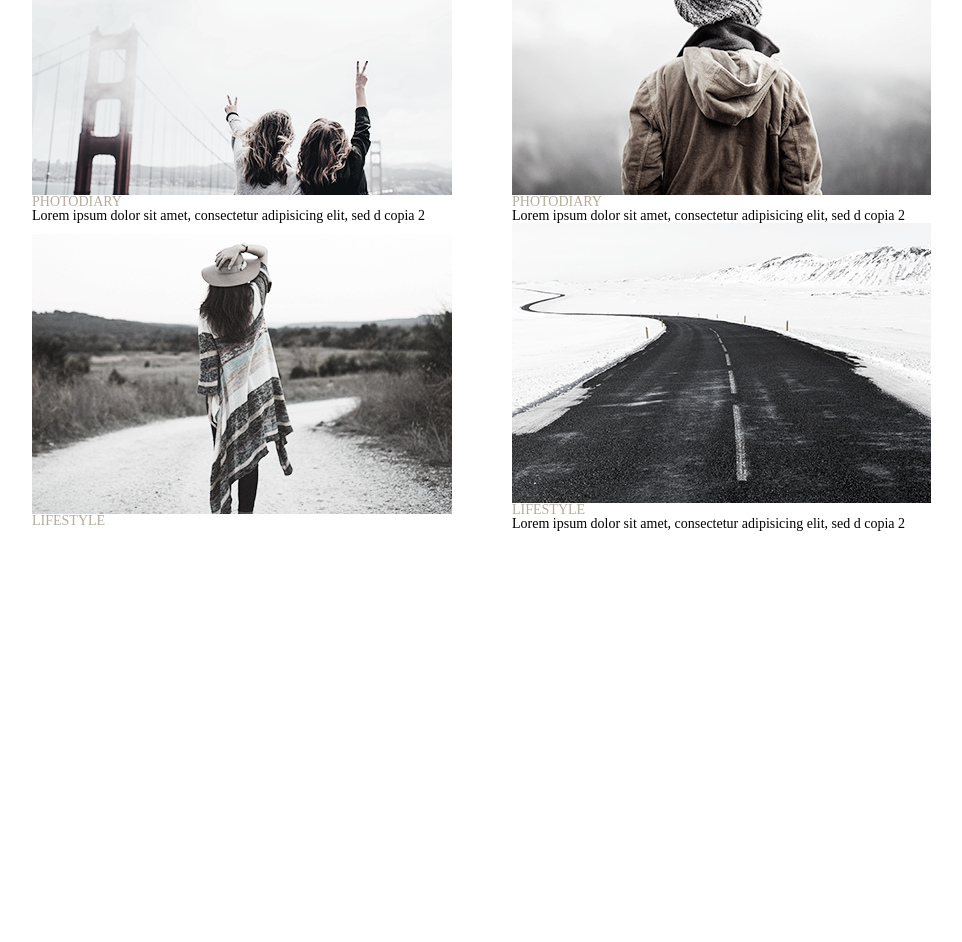
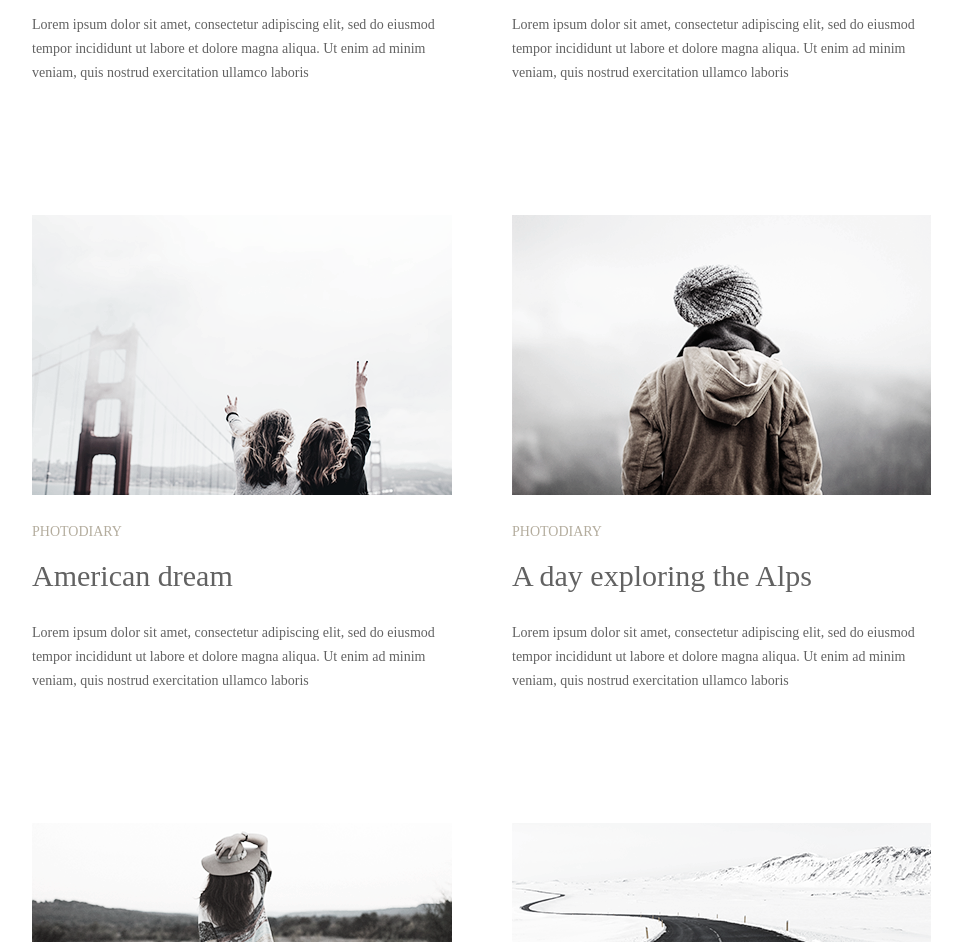
Before and after one commit to relconnect/goit-fe-course, a plain HTML site: page hw-03/index.html in a window 1280 px wide. Shown: the part 578-1520 px from the top of the page, without its empty margins (158-1120 px from the left). Before the commit the page ends 1109 px from the top, so only its background shows below. Drawn offline with Linux system fonts and the light colour scheme.

Commit message:
add changes

```diff
--- a/hw-03/css/style.css
+++ b/hw-03/css/style.css
@@ -107,7 +107,7 @@ section {
 }
 body {
   line-height: 1;
-    font-size: 0;
+  font-size: 0;
 }
 ol,
 ul {
@@ -142,7 +142,6 @@ li {
   display: inline-block;
   width: 144px;
   text-transform: uppercase;
-
 }
 
 a:hover {
@@ -164,16 +163,36 @@ li > a {
 }
 p {
   font-size: 14px;
+  font-family: "Playfair Display";
+  color: rgb(98, 98, 98);
 }
 .title {
   font-family: "Ubuntu";
   color: rgb(180, 173, 158);
   text-transform: uppercase;
+  margin-bottom: 22px;
 }
 article {
-    width: 420px;
-    display:inline-block;
+  width: 420px;
+  display: inline-block;
 }
-.left{
-    margin-right: 60px;
+.left {
+  margin-right: 60px;
 }
+img {
+  margin-bottom: 30px;
+}
+h2 {
+  font-size: 30px;
+  font-family: "Playfair Display";
+  color: rgb(98, 98, 98);
+  font-weight: normal;
+  padding-bottom: 30px;
+}
+.content {
+  font-size: 14px;
+  font-family: "Playfair Display";
+  color: rgb(98, 98, 98);
+  line-height: 1.714em;
+  padding-bottom: 130px;
+}
--- a/hw-03/index.html
+++ b/hw-03/index.html
@@ -26,37 +26,37 @@
                 <img src="img/img-1.png" alt="">
                 <p class="title">Lifestyle</p>
                 <h2>More than just a music festival</h2>
-                <p>Lorem ipsum dolor sit amet, consectetur adipisicing elit, sed d copia 2</p>
+                <p class="content">Lorem ipsum dolor sit amet, consectetur adipiscing elit, sed do eiusmod tempor incididunt ut labore et dolore magna aliqua. Ut enim ad minim veniam, quis nostrud exercitation ullamco laboris</p>
             </article>
             <article>
                 <img src="img/img-2.png" alt="">
                 <p class="title">Lifestyle</p>
                 <h2>Life tastes better with coffee</h2>
-                <p>Lorem ipsum dolor sit amet, consectetur adipisicing elit, sed d copia 2</p>
+                <p class="content">Lorem ipsum dolor sit amet, consectetur adipiscing elit, sed do eiusmod tempor incididunt ut labore et dolore magna aliqua. Ut enim ad minim veniam, quis nostrud exercitation ullamco laboris</p>
             </article>
             <article class="left">
                 <img src="img/img-3.png" alt="">
                 <p class="title">Photodiary</p>
                 <h2>American dream</h2>
-                <p>Lorem ipsum dolor sit amet, consectetur adipisicing elit, sed d copia 2</p>
+                <p class="content">Lorem ipsum dolor sit amet, consectetur adipiscing elit, sed do eiusmod tempor incididunt ut labore et dolore magna aliqua. Ut enim ad minim veniam, quis nostrud exercitation ullamco laboris</p>
             </article>
             <article>
                 <img src="img/img-4.png" alt="">
                 <p class="title">Photodiary</p>
                 <h2>A day exploring the Alps</h2>
-                <p>Lorem ipsum dolor sit amet, consectetur adipisicing elit, sed d copia 2</p>
+                <p class="content">Lorem ipsum dolor sit amet, consectetur adipiscing elit, sed do eiusmod tempor incididunt ut labore et dolore magna aliqua. Ut enim ad minim veniam, quis nostrud exercitation ullamco laboris</p>
             </article>
             <article class="left">
                 <img src="img/img-5.png" alt="">
                 <p class="title">Lifestyle</p>
                 <h2>Cold winter days</h2>
-                <p></p>
+                <p class="content">Lorem ipsum dolor sit amet, consectetur adipiscing elit, sed do eiusmod tempor incididunt ut labore et dolore magna aliqua. Ut enim ad minim veniam, quis nostrud exercitation ullamco laboris</p>
             </article>
             <article>
                 <img src="img/img-6.png" alt="">
                 <p class="title">Lifestyle</p>
                 <h2>Top 10 song for running</h2>
-                <p>Lorem ipsum dolor sit amet, consectetur adipisicing elit, sed d copia 2</p>
+                <p class="content">Lorem ipsum dolor sit amet, consectetur adipiscing elit, sed do eiusmod tempor incididunt ut labore et dolore magna aliqua. Ut enim ad minim veniam, quis nostrud exercitation ullamco laboris</p>
             </article>
         </main>
         <footer>
```
